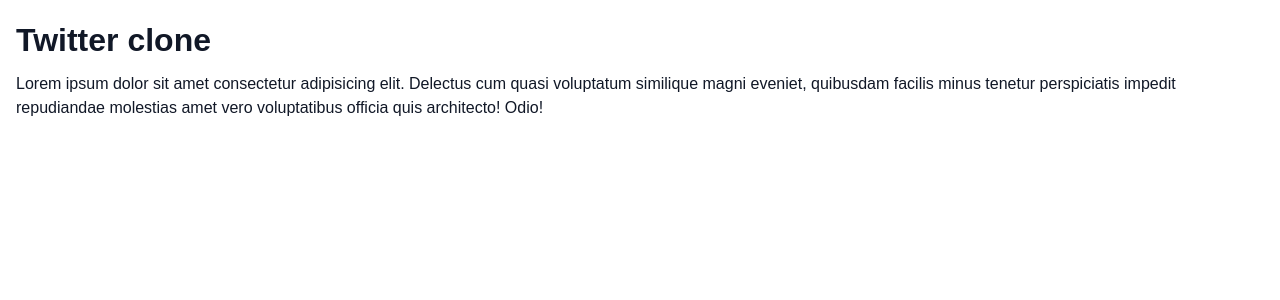
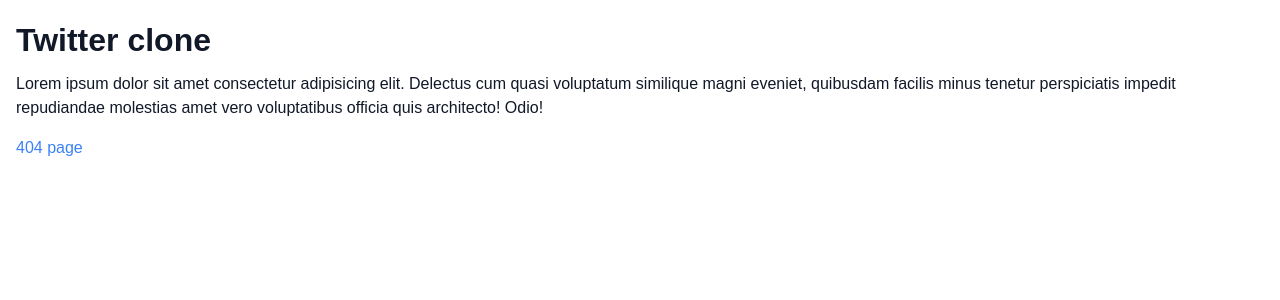
Before and after one commit to fvilers/fauna-twitter-clone, a React (Create React App) app: page / in a window 1280 px wide. Shown: the top 300 px of the page. Built offline with nearby package versions, Linux system fonts and the light colour scheme.

Commit message:
Add the NotFoundPage component

```diff
--- a/src/App.tsx
+++ b/src/App.tsx
@@ -1,12 +1,14 @@
 import React from "react";
 import { BrowserRouter as Router, Route, Switch } from "react-router-dom";
 import HomePage from "./pages/HomePage";
+import NotFoundPage from "./pages/NotFoundPage";
 
 function App() {
   return (
     <Router>
       <Switch>
         <Route exact path="/" component={HomePage} />
+        <Route component={NotFoundPage} />
       </Switch>
     </Router>
   );
--- a/src/index.css
+++ b/src/index.css
@@ -4,6 +4,7 @@
   --background-color: #fff;
   --font-family: sans-serif;
   --foreground-color: #111827;
+  --primary-color: #3b82f6;
 }
 
 body {
@@ -24,5 +25,10 @@
 }
 
 p {
-  margin: 0;
+  margin-top: 0;
 }
+
+a {
+  color: var(--primary-color);
+  text-decoration: none;
+}
--- a/src/pages/HomePage.tsx
+++ b/src/pages/HomePage.tsx
@@ -1,4 +1,5 @@
 import React from "react";
+import { Link } from "react-router-dom";
 
 function HomePage() {
   return (
@@ -10,6 +11,9 @@
         tenetur perspiciatis impedit repudiandae molestias amet vero
         voluptatibus officia quis architecto! Odio!
       </p>
+      <p>
+        <Link to="/foo">404 page</Link>
+      </p>
     </div>
   );
 }
--- /dev/null
+++ b/src/pages/NotFoundPage.tsx
@@ -0,0 +1,15 @@
+import React from "react";
+import { Link } from "react-router-dom";
+
+function NotFoundPage() {
+  return (
+    <div>
+      <h1>Page not found</h1>
+      <p>
+        Take me back to the <Link to="/">home page</Link>
+      </p>
+    </div>
+  );
+}
+
+export default NotFoundPage;
```
